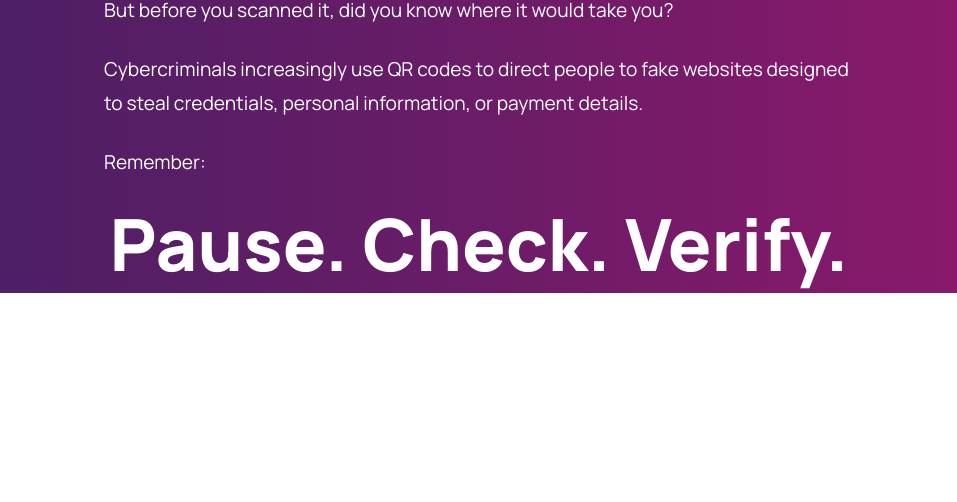
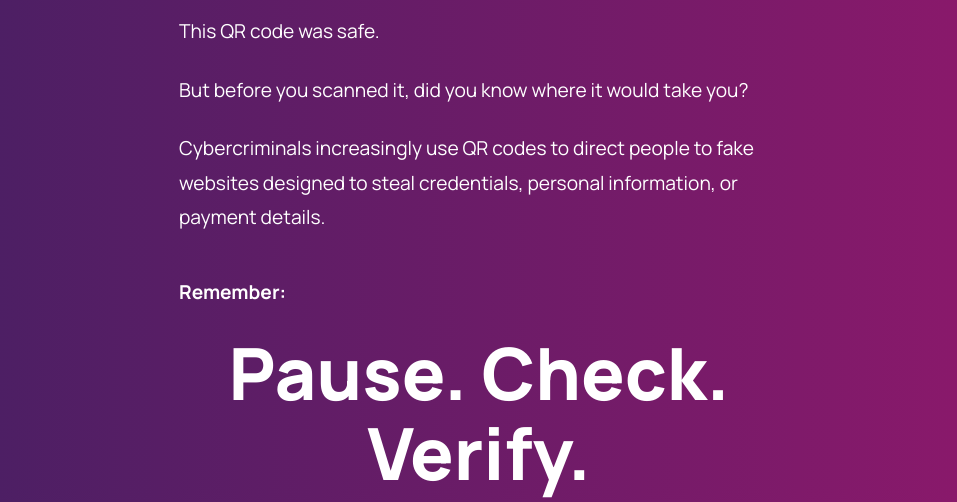
Before and after one commit to tom-hayter/ccs-qr-demo, a plain HTML site: page index.html in a window 1280 px wide. Shown: the part 591-1093 px from the top of the page, without its empty margins (161-1118 px from the left). Before the commit the page ends 884 px from the top, so only its background shows below. Drawn offline with Linux system fonts and the light colour scheme.

Commit message:
Update index.html

```diff
--- a/index.html
+++ b/index.html
@@ -23,7 +23,7 @@ body {
 
 .container {
     width: 90%;
-    max-width: 750px;
+    max-width: 600px;
     text-align: left;
 }
 
@@ -89,7 +89,7 @@ p {
         Cybercriminals increasingly use QR codes to direct people to fake websites designed to steal credentials, personal information, or payment details.
     </p>
 
-    <p>
+    <p class="remember">
         Remember:
     </p>
 
```
